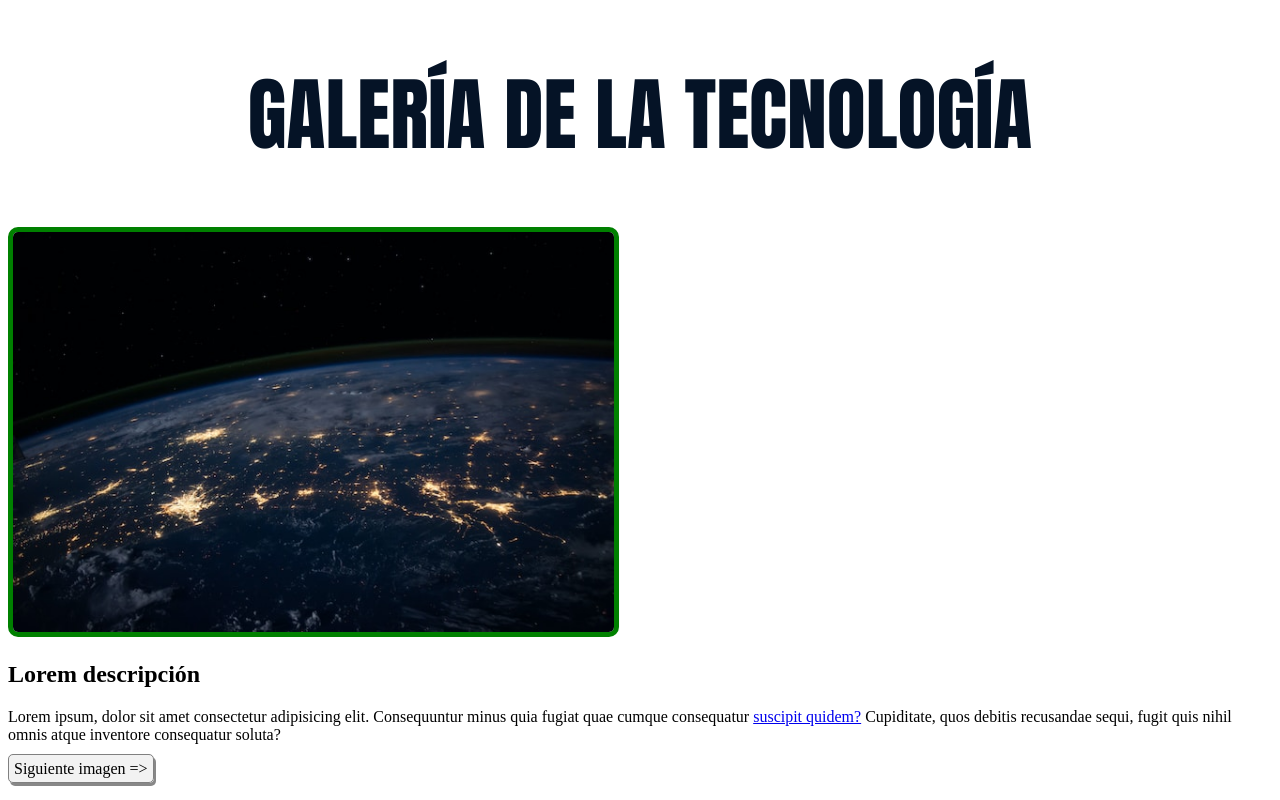
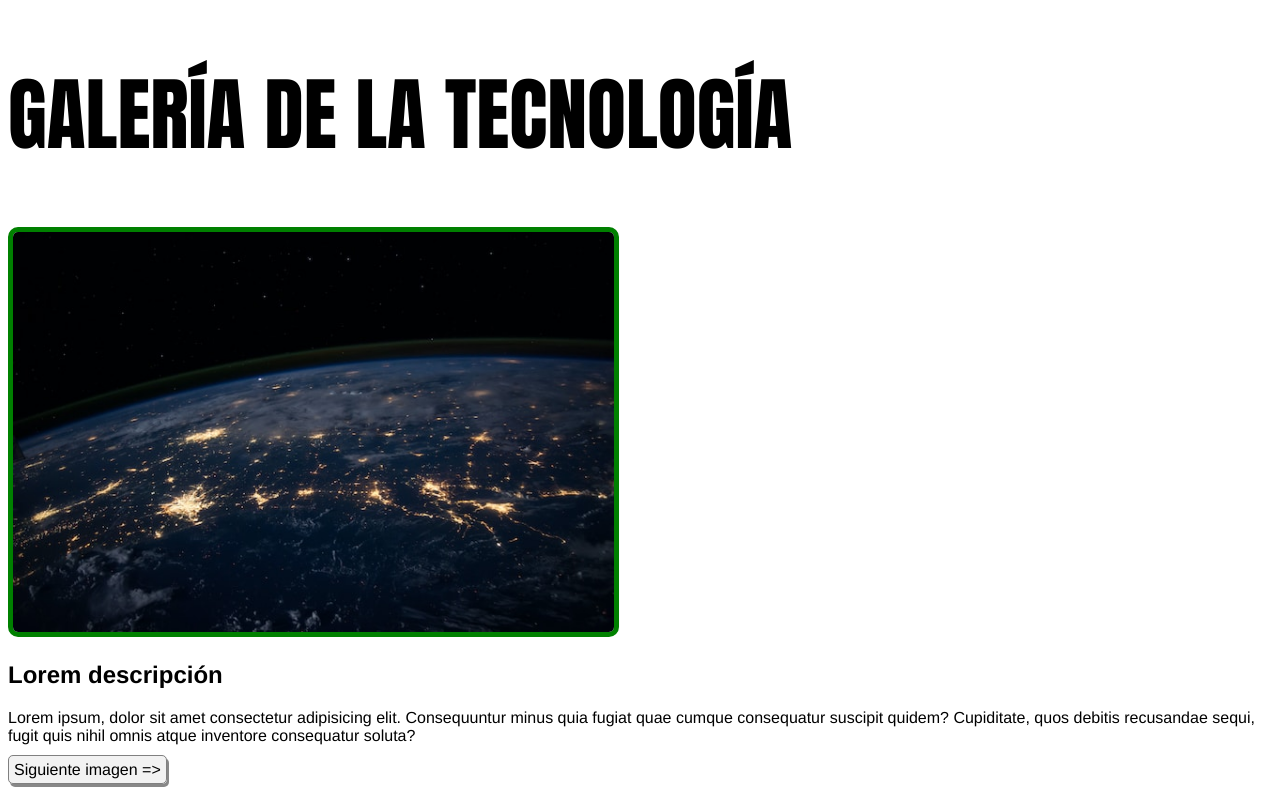
Before and after one commit to Facundo15/mejora-proyecto-web, a plain HTML site: page page1.html in a window 1280 px wide. Drawn offline with Linux system fonts and the light colour scheme.

Commit message:
Cambiar fuente, borrar link de parrafo y cambiar tamaño de titulo

```diff
--- a/page1.html
+++ b/page1.html
@@ -13,7 +13,7 @@
     <img src="img1.jpg" alt="Imagen de la NASA" class="image"/>
     <h2>Lorem descripción</h2>
     <p>Lorem ipsum, dolor sit amet consectetur adipisicing elit. Consequuntur minus quia fugiat quae cumque consequatur
-        <a href="page2.html">suscipit quidem?</a> Cupiditate, quos debitis recusandae sequi, fugit quis nihil omnis atque inventore consequatur
+        suscipit quidem? Cupiditate, quos debitis recusandae sequi, fugit quis nihil omnis atque inventore consequatur
         soluta?</p>
     <a href="page2.html" title="Imagen siguiente" class="link-button">Siguiente imagen =&gt;</a>
 </body>
--- a/styles.css
+++ b/styles.css
@@ -1,5 +1,6 @@
 body {
     background-color: #ffffff;
+    font-family: 'Franklin Gothic Medium', 'Arial Narrow', Arial, sans-serif;
 }
 
 .image{
@@ -19,9 +20,7 @@ body {
 }
 
 h1 {
-    color: #051326;
     font-family: Impact, Haettenschweiler, 'Arial Narrow Bold', sans-serif;
     font-size: 80px;
     text-transform: uppercase;
-    text-align: center;
 }
```
